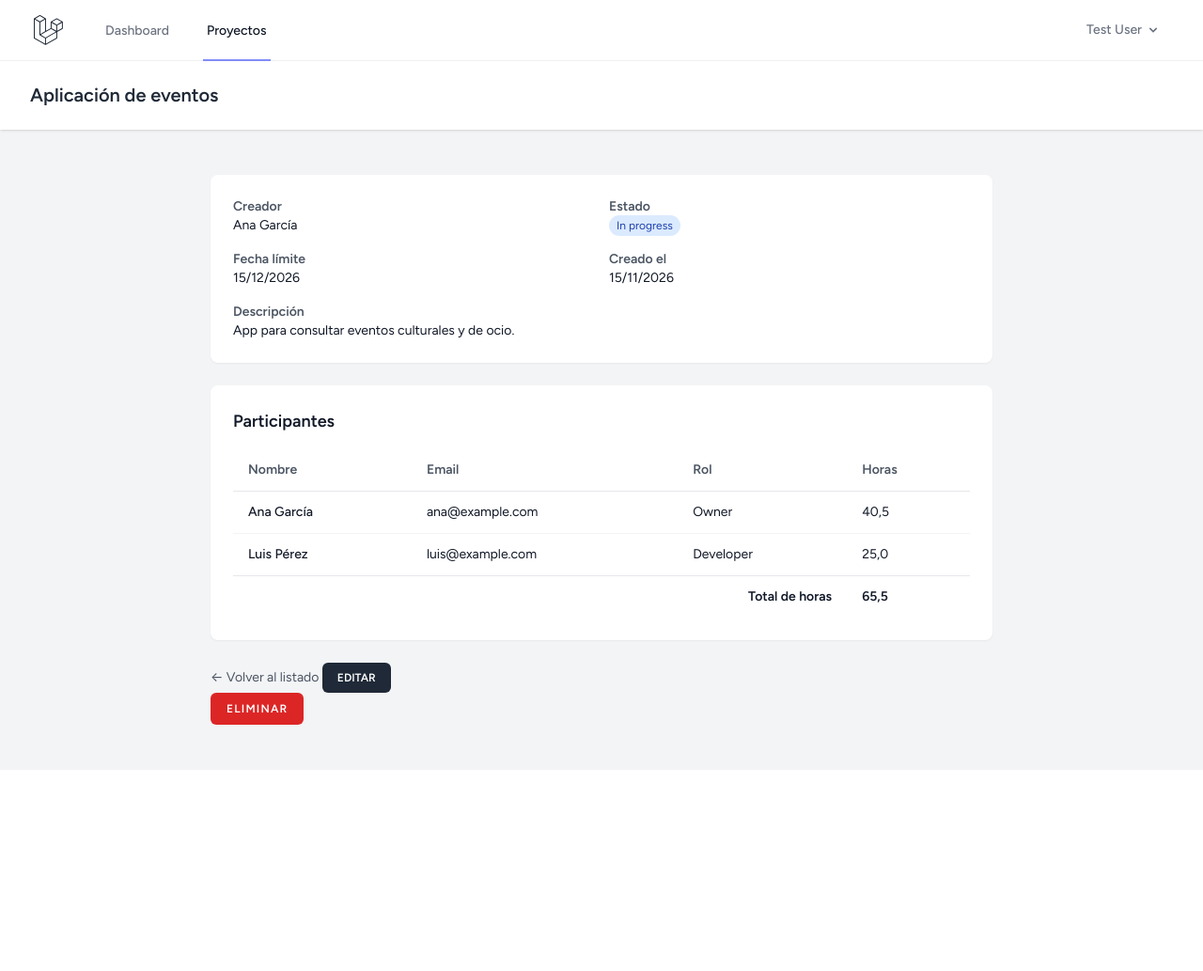
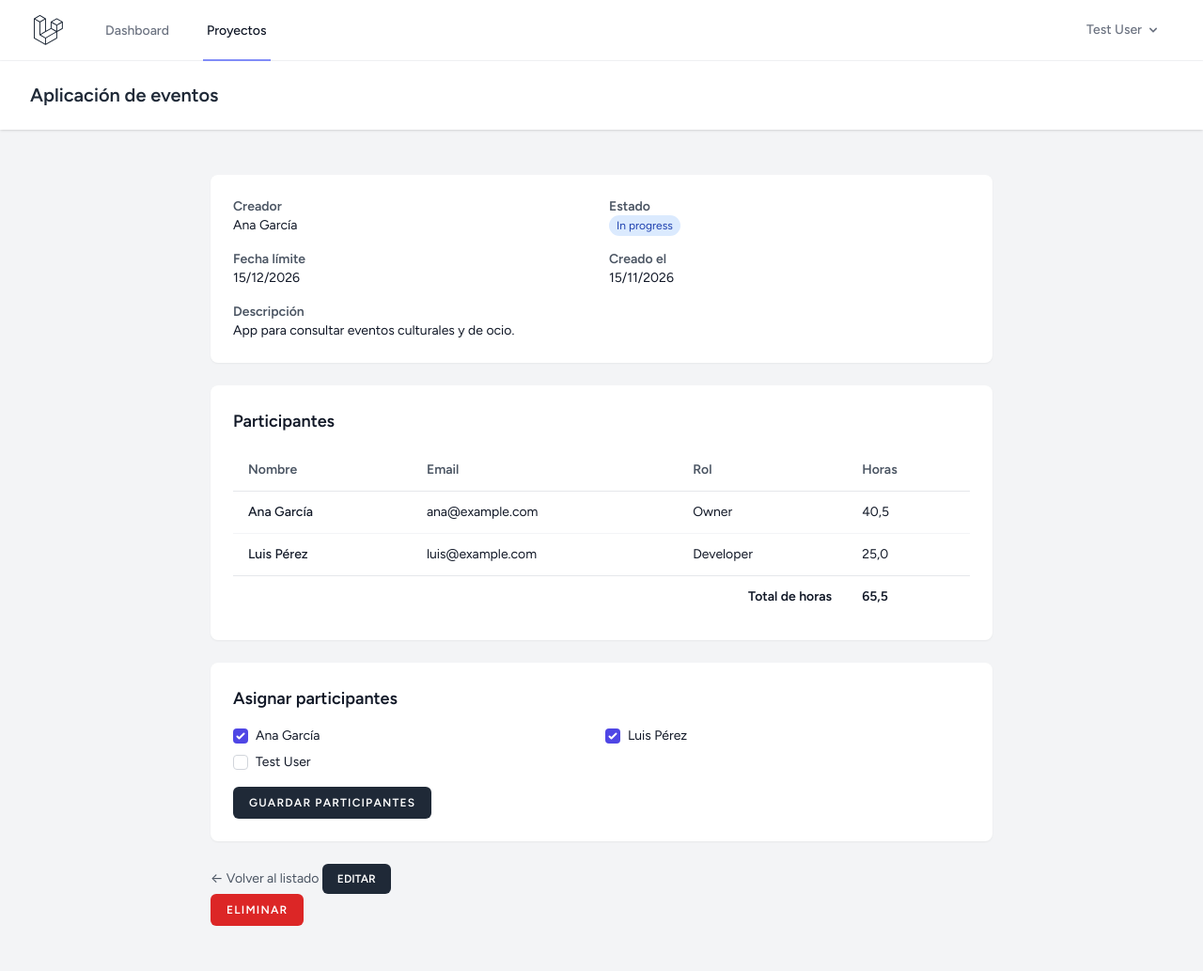
Before and after one commit to brivesp839/3.9-Plataforma-gestion-proyectos, a Laravel app: page /projects/1 in a window 1280 px wide. Shown: the whole page at 94% size. Before the commit the page ends 771 px from the top, so only its background shows below. Run offline with Laravel 12, Linux system fonts and the light colour scheme; a user stored in the database is signed in; data comes from the database, SQL or seed files in the repository; style sheets or scripts are compiled from the project's sources.

Commit message:
Logica para asignar usuarios a proyectos

```diff
--- a/app/Http/Controllers/ProjectController.php
+++ b/app/Http/Controllers/ProjectController.php
@@ -4,6 +4,7 @@ namespace App\Http\Controllers;
 
 use Illuminate\Http\Request;
 use App\Models\Project;
+use App\Models\User;
 
 class ProjectController extends Controller
 {
@@ -78,8 +79,10 @@ class ProjectController extends Controller
     {
         //Load trae 1 vez el creador y los participantes
         $project->load(['creator', 'users']);
+        //Paso todos los usuarios a la vista
+        $users = User::orderBy('name')->get();
 
-        return view('projects.show', compact('project')); //Llama a la lista y le pasa los datos
+        return view('projects.show', compact('project', 'users')); //Llama a la lista y le pasa los datos
     }
 
     /**
@@ -121,7 +124,6 @@ class ProjectController extends Controller
         return redirect()
             ->route('projects.index')
             ->with('status', 'Datos del proyecto actualizados correctamente.');
-
     }
 
     /**
@@ -137,4 +139,17 @@ class ProjectController extends Controller
             ->route('projects.index')
             ->with('status', 'Datos del proyecto actualizados correctamente.');
     }
+
+    //Asigno los usuarios al proyecto
+    public function syncUsers(Request $request, Project $project)
+    {
+        $validated = $request->validate([
+            'users'   => ['nullable', 'array'],
+            'users.*' => ['exists:users,id'], //Valida cada elemento del array: que el id exista en users
+        ]);
+
+        $project->users()->sync($validated['users'] ?? []); // ?? [] cubre el caso de no marcar ninguna casilla
+
+        return back()->with('status', 'Participantes actualizados.'); //Devuelve a la página anterior
     }
+}
--- a/resources/views/projects/show.blade.php
+++ b/resources/views/projects/show.blade.php
@@ -88,6 +88,37 @@
                 </div>
             </div>
 
+            {{-- Asignar participantes --}}
+            <div class="bg-white overflow-hidden shadow-sm sm:rounded-lg">
+                <div class="p-6 text-gray-900">
+                    <h3 class="font-semibold text-lg mb-4">Asignar participantes</h3>
+
+                    @if (session('status'))
+                    <div class="mb-4 p-3 rounded-md bg-green-100 text-green-800 text-sm">
+                        {{ session('status') }}
+                    </div>
+                    @endif
+
+                    <form method="POST" action="{{ route('projects.users.sync', $project) }}">
+                        @csrf
+                        @method('PUT')
+
+                        <div class="grid grid-cols-1 sm:grid-cols-2 gap-2">
+                            @foreach ($users as $user)
+                            <label class="flex items-center gap-2 text-sm">
+                                <input type="checkbox" name="users[]" value="{{ $user->id }}"
+                                    class="rounded border-gray-300 text-indigo-600 focus:ring-indigo-500"
+                                    @checked($project->users->contains($user))>
+                                {{ $user->name }}
+                            </label>
+                            @endforeach
+                        </div>
+
+                        <x-primary-button class="mt-4">Guardar participantes</x-primary-button>
+                    </form>
+                </div>
+            </div>
+
             <div>
                 <a href="{{ route('projects.index') }}" class="text-sm text-gray-600 hover:text-gray-900">
                     &larr; Volver al listado
--- a/routes/web.php
+++ b/routes/web.php
@@ -2,7 +2,6 @@
 
 use App\Http\Controllers\ProfileController;
 use Illuminate\Support\Facades\Route;
-use App\Http\Controllers\UserController;
 use App\Http\Controllers\ProjectController;
 
 Route::get('/', function () {
@@ -25,5 +24,6 @@ require __DIR__.'/auth.php';
 Route::middleware('auth')->group(function () {
     //Middleware obliga a que se tenga que iniciar sesión para acceder a estas rutas
     Route::resource('projects', ProjectController::class);
-    Route::resource('users', UserController::class);
+    Route::put('projects/{project}/users', [ProjectController::class, 'syncUsers'])
+    ->name('projects.users.sync');
 });
```
Also changed, not shown: resources/views/projects/index.blade.php (+5 -5 lines). Lines whose indentation alone changed are shown as unchanged.
